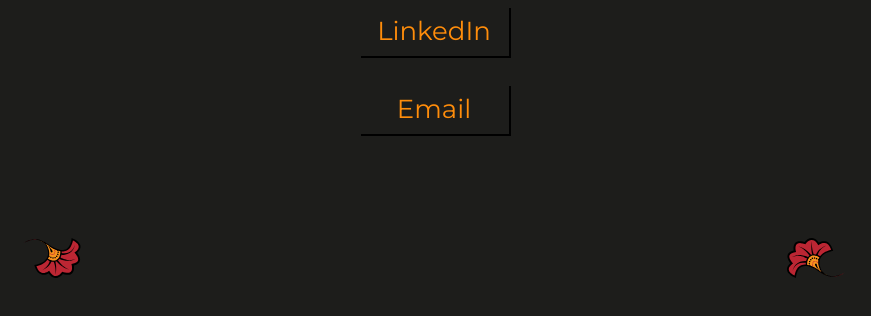
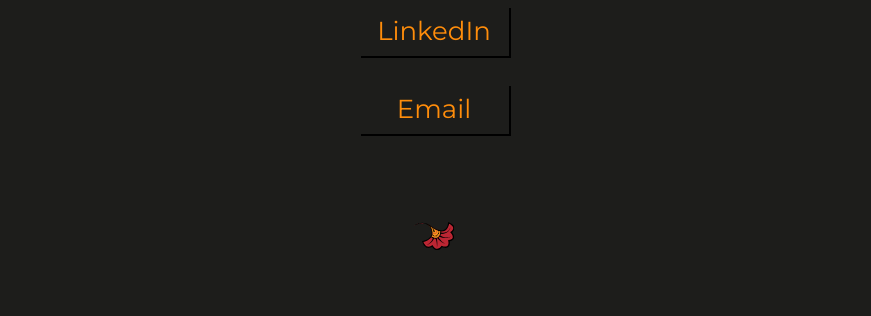
Before and after one commit to hamiat/folio, a React (Create React App) app: page / in a window 1280 px wide. Shown: the part 1944-2260 px from the top of the page, without its empty margins (206-1077 px from the left). Built offline with nearby package versions, Linux system fonts and the light colour scheme.

Commit message:
ready to start apllying

```diff
--- a/src/App.tsx
+++ b/src/App.tsx
@@ -564,7 +564,7 @@ const App: React.FC = () => {
       <SkillsSvg />
       <section className={style.flows}>
       <Flower classNames={style.flowsOne}/>
-       <Flower classNames={style.flowsTwo}/>
+
 
       </section>
       <Contact />
--- a/src/components/Flower/Flower.tsx
+++ b/src/components/Flower/Flower.tsx
@@ -1,3 +1,4 @@
+import { motion } from "framer-motion";
 
 export type Props = {
     classNames: string
@@ -6,7 +7,7 @@ export type Props = {
 const Flower= ({classNames}: Props) => {
   return (
     <>
-      <svg className={classNames} xmlns="http://www.w3.org/2000/svg" viewBox="0 0 375.56 261.17">
+      <motion.svg style={{cursor: "pointer"}} drag whileHover={{ scale: [1, 1.02, 1 ], transition: {type: "spring"}}} className={classNames} xmlns="http://www.w3.org/2000/svg" viewBox="0 0 375.56 261.17">
         <g id="Lager_2" data-name="Lager 2">
           <g id="_Lager_" data-name="&lt;Lager&gt;">
             <path
@@ -45,7 +46,7 @@ const Flower= ({classNames}: Props) => {
             <path d="M174.53,67.84h0A79.41,79.41,0,0,0,169,59.12c-1-1.44-2.11-2.76-3.19-4.14s-2.31-2.64-3.47-4c1.45,1,2.95,2,4.39,3s2.88,2.1,4.22,3.28a84.73,84.73,0,0,1,7.93,7.38,81.58,81.58,0,0,1,7,8.53c1.09,1.51,2.1,3.09,3.08,4.72.49.82,1,1.65,1.41,2.51.23.44.46.87.67,1.33.11.23.22.44.33.69s.21.45.35.83l.89,2.44a6.22,6.22,0,0,1-3,7.8,6,6,0,0,1-8.21-3.37C180.92,88.81,177.87,75.19,174.53,67.84Z" />
           </g>
         </g>
-      </svg>
+      </motion.svg>
     </>
   );
 };
--- a/src/styles/main.module.scss
+++ b/src/styles/main.module.scss
@@ -138,6 +138,7 @@ body {
 
 .flowerOne, .flowerTwo , .flowerThree ,.flowerFour {
   width: 20%;
+  z-index: 60;
   @include lg {
 
    width: 18%;
@@ -158,6 +159,7 @@ body {
 }
         .flowerOne, .flowerFour {
           transform: rotateZ(90deg);
+
         }
 
         .topFlowers {
@@ -290,44 +292,38 @@ body {
     }
   }
 .flows {
-  width: 65%;
+  width: 40%;
   height: 35%;
   grid-row: 5;
   grid-column: 1 / span 2;
   justify-self: center;
-align-self: end;
+align-self: center;
   display: flex;
-  justify-content: space-between;
+  justify-content: center;
   align-items: end;
- margin-bottom: 48px;
+ margin-top: 180px;
 
 
 
   @include sm {
     grid-row: 6;
-    width: 85%;
+    width: 75%;
+    margin-top: 200px;
   }
 
   .flowsOne, .flowsTwo , .flowsThree{
-    width: 7%;
+    width: 8%;
+    z-index: 60;
     @include md {
       width: 10%;
     }
     @include sm {
-      width: 18%;
+      width: 17%;
     }
 
   }
 
-  .flowsOne {
-    z-index: 60;
 
-  }
-
-  .flowsTwo {
-    transform: rotateZ(-180deg);
-    z-index: 0;
-  }
 
 
 }
```
